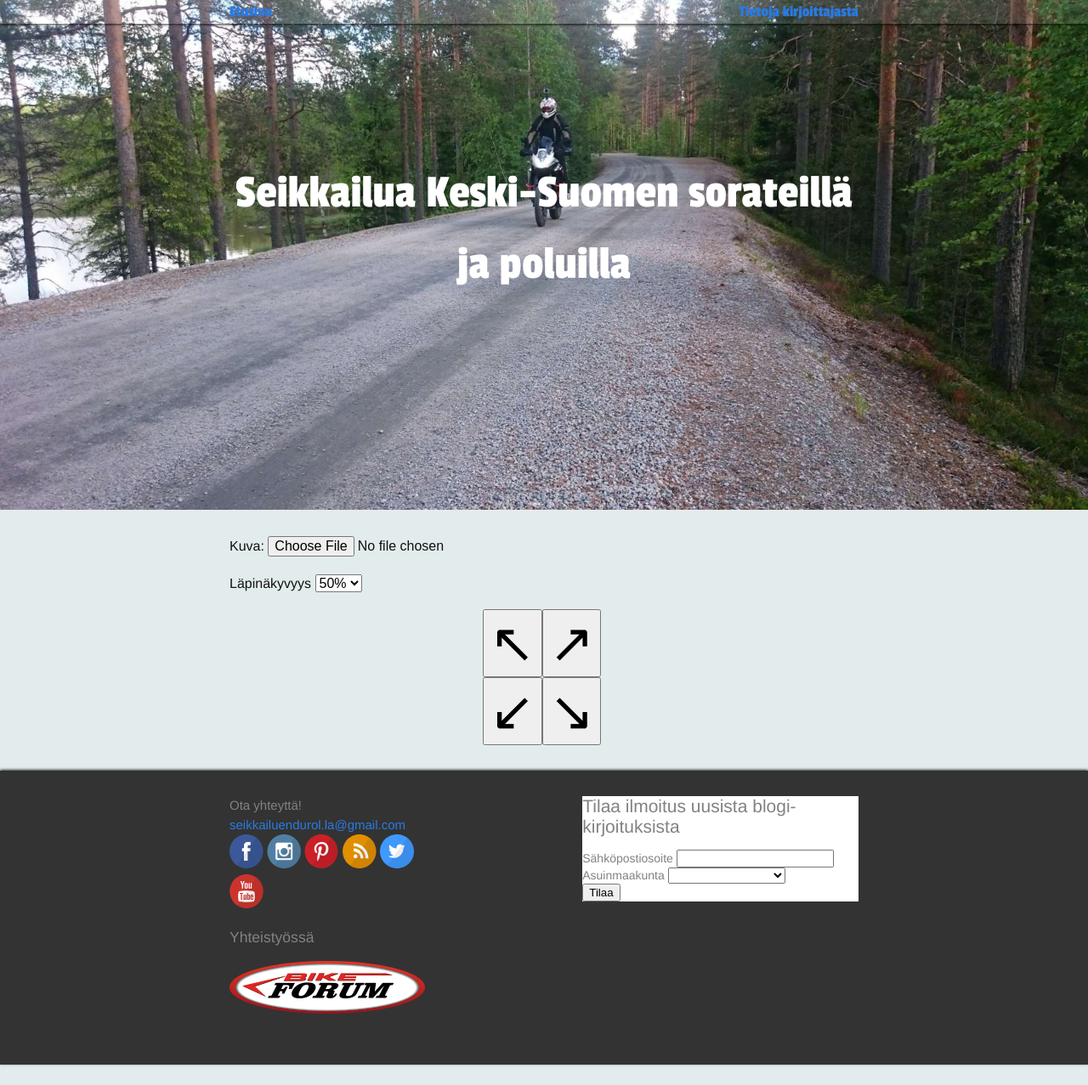
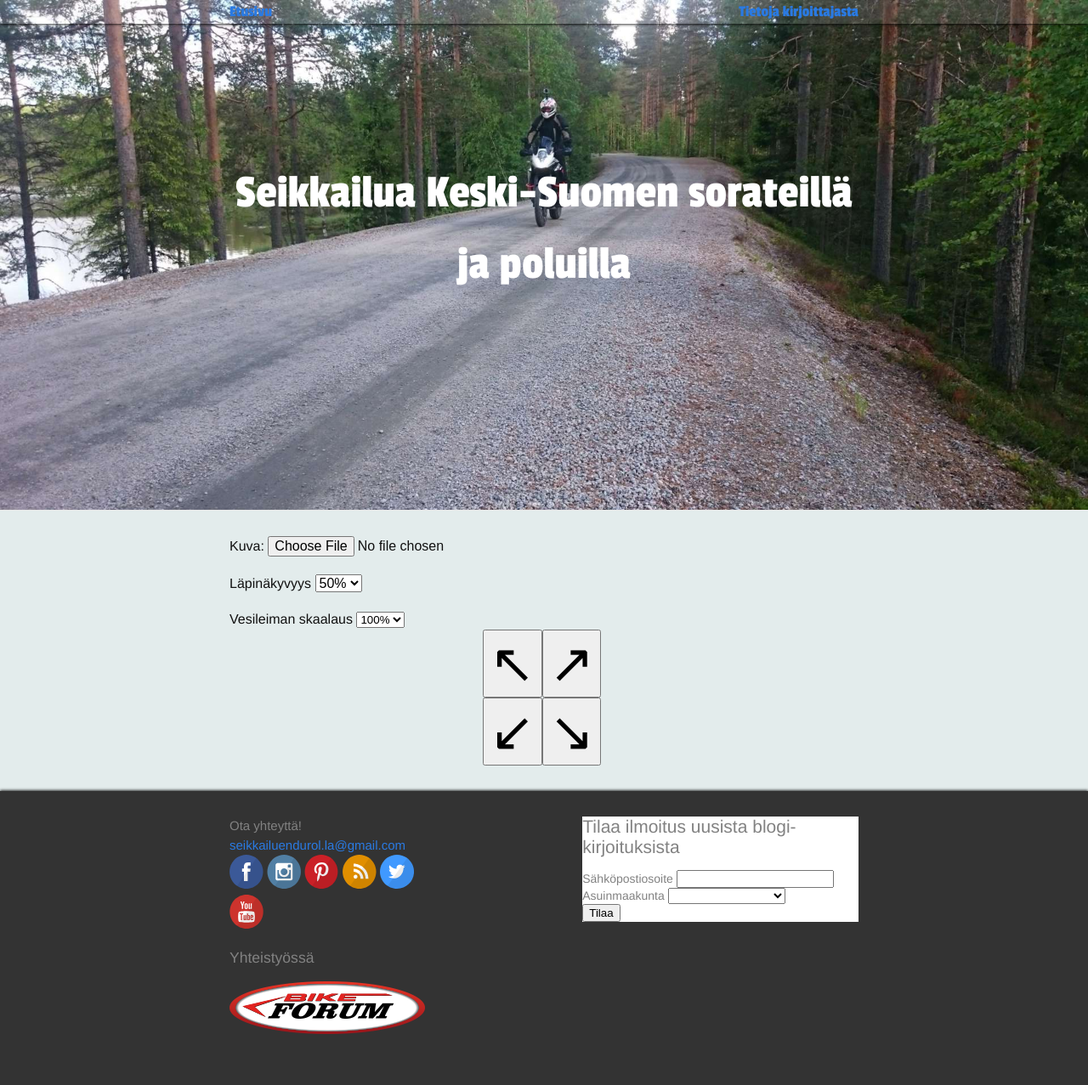
Before and after one commit to seikkailuendurolla/seikkailuendurolla.github.io, a Jekyll site: the page built from watermark.html, in a window 1280 px wide. Shown: the whole page at 85% size. Built offline with Jekyll 4.4.1, drawn with Linux system fonts in a browser that asks for light colours; some web fonts are replaced; comment, search, counter and statistics services are not loaded; before the commit the page ends 1253 px from its top, so only the background shows below that.

Commit message:
Käyttöliittymään valinta skaalaukselle

```diff
--- a/assets/watermark-mod.js
+++ b/assets/watermark-mod.js
@@ -3,6 +3,7 @@ $(document).ready(function() {
     var original;
     var preview = document.getElementById('preview')
     var opacity = document.getElementById('opacity')
+    var scale = document.getElementById('scale')
     var body = $('body');
     var spinner;
 
@@ -47,7 +48,7 @@ $(document).ready(function() {
             original = img;
         }
         watermark([original, "/assets/big-logo.png"])
-            .image(watermark.image[position](opacity.value))
+            .image(watermark.image[position](opacity.value, scale.value))
             .then(function(marked) {
                 preview.replaceChild(marked, img);
             })
--- a/watermark.html
+++ b/watermark.html
@@ -37,6 +37,23 @@ $(document).ready(function() {
       <option value="0.1">90%</option>
     </select>
   </div>
+
+  <div>Vesileiman skaalaus
+    <select name="optacity" id="scale">
+      <option value="0.15">15%</option>
+      <option value="0.5">50%</option>
+      <option value="0.6">60%</option>
+      <option value="0.7">70%</option>
+      <option value="0.8">80%</option>
+      <option value="0.9">90%</option>
+      <option value="1" selected>100%</option>
+      <option value="1.1">110%</option>
+      <option value="1.2">120%</option>
+      <option value="1.3">130%</option>
+      <option value="1.4">140%</option>
+    </select>
+  </div>
+
   <div class="button-list">
     <div>
       <button type="button" value="upperLeft">&#x2196;</button>
```
